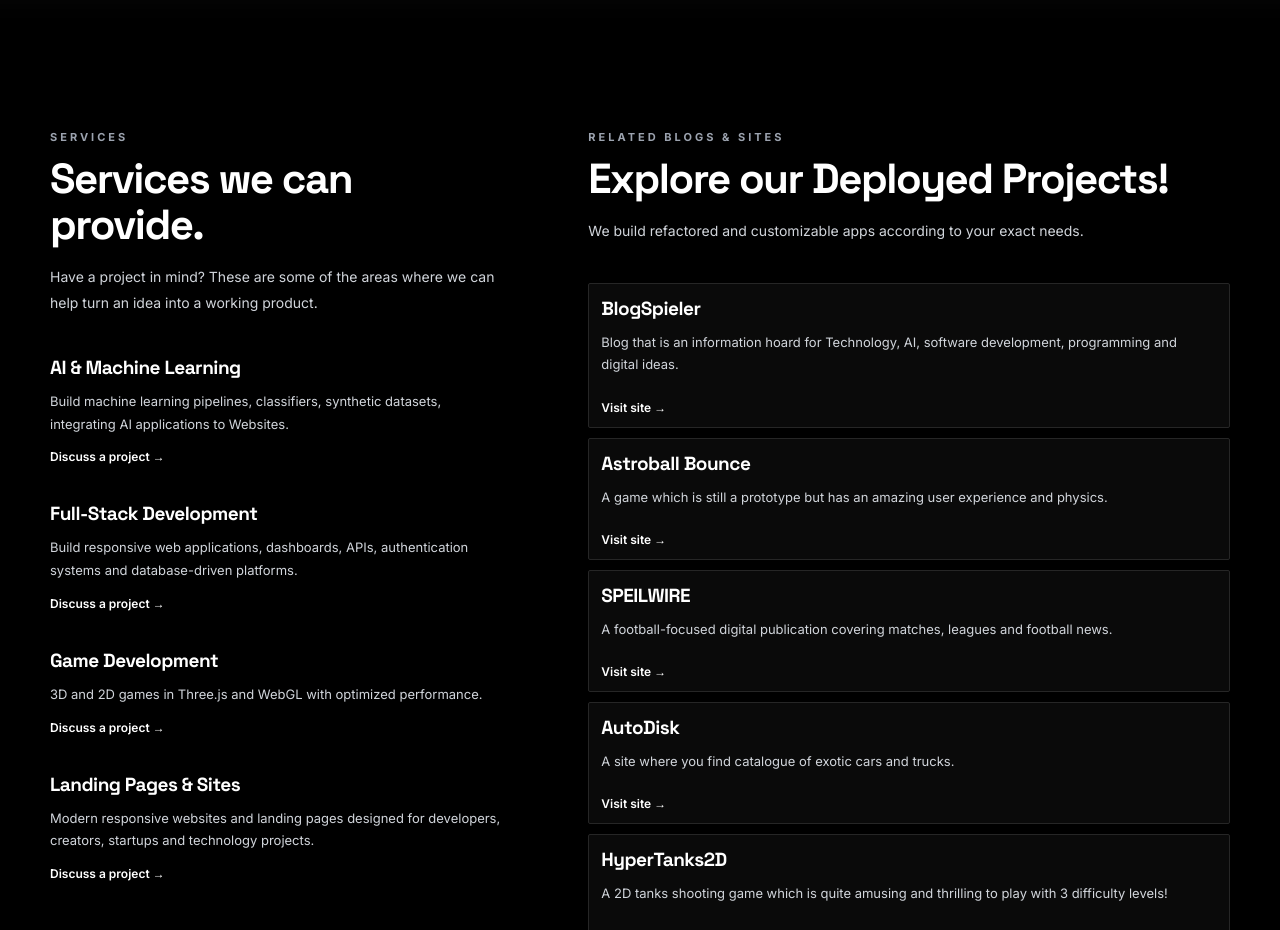
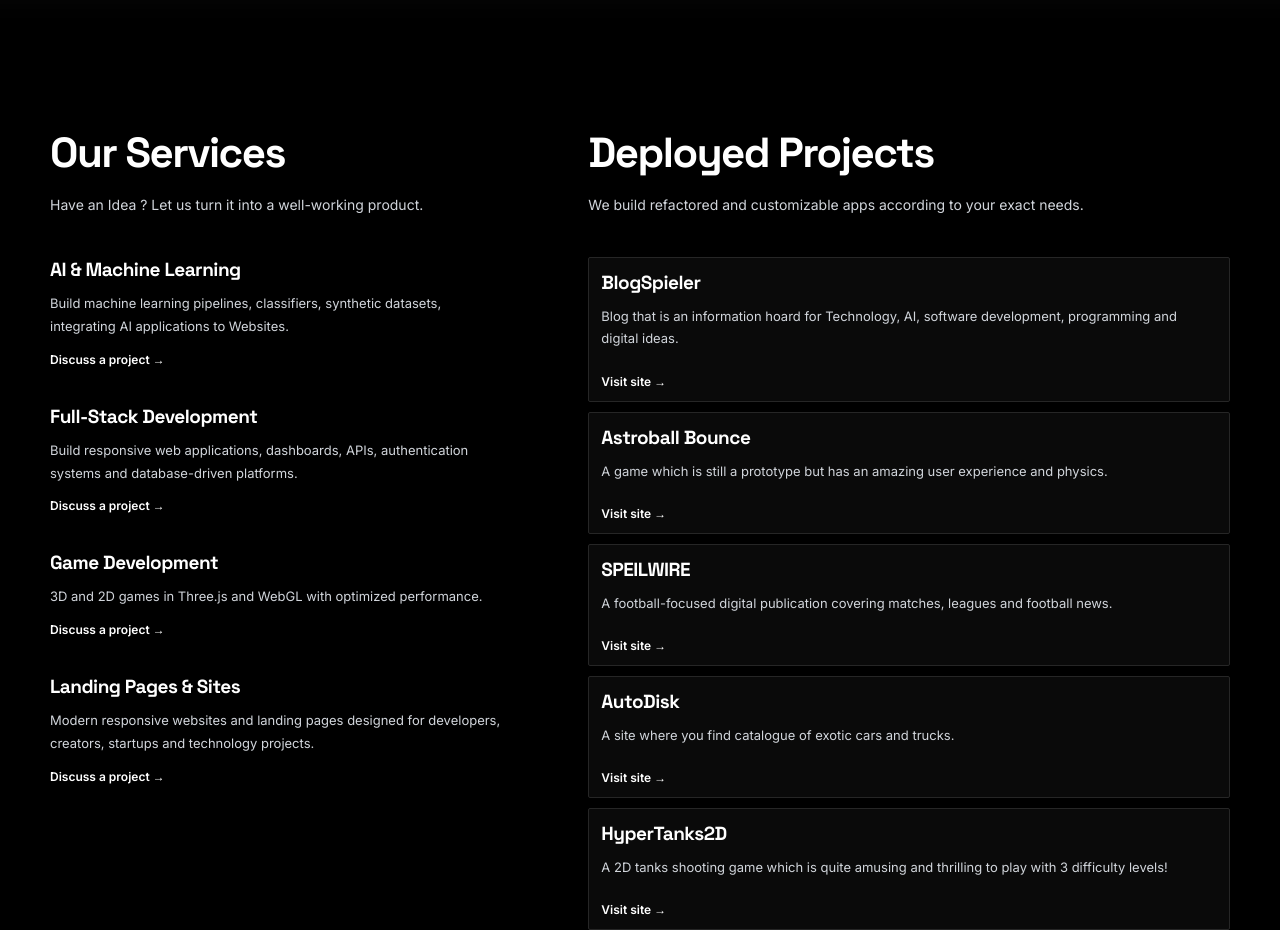
Before and after one commit to basita167/PortFolioSite, a plain HTML site: page index.html in a window 1280 px wide. Shown: the part 780-1710 px from the top of the page. Drawn offline with Linux system fonts and the light colour scheme; grey boxes are pictures that could not be loaded.

Commit message:
Revise service and project section text
Updated service and project section headers and descriptions for clarity.

```diff
--- a/index.html
+++ b/index.html
@@ -543,14 +543,12 @@ footer{
     <div class="services-col">
 
         <div class="section-header">
-            <div class="eyebrow">
-                Services
-            </div>
+
             <h2>
-                Services we can provide.
+                Our Services
             </h2>
             <p>
-                Have a project in mind? These are some of the areas where we can help turn an idea into a working product.
+                Have an Idea ? Let us turn it into a well-working product.
             </p>
         </div>
 
@@ -592,11 +590,8 @@ footer{
     <div class="work-col" id="blogs">
 
         <div class="section-header">
-            <div class="eyebrow">
-                Related Blogs & Sites
-            </div>
             <h2>
-                Explore our Deployed Projects!
+                Deployed Projects
             </h2>
             <p>
                 We build refactored and customizable apps according to your exact needs.
```
